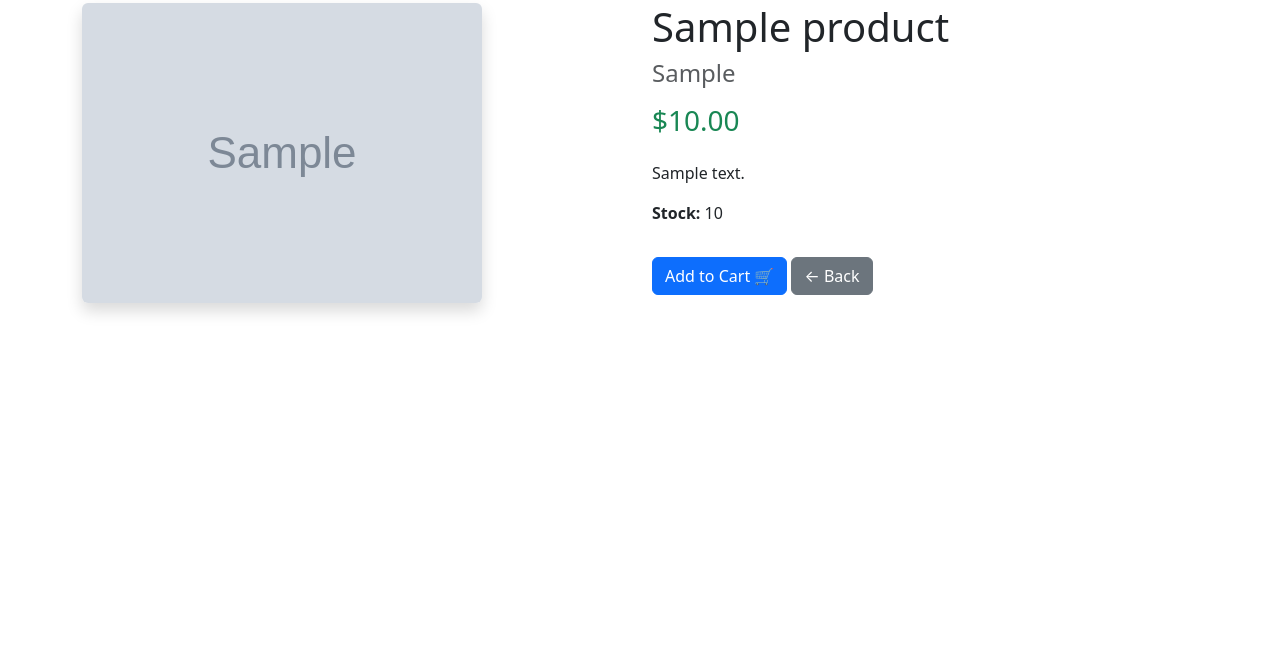
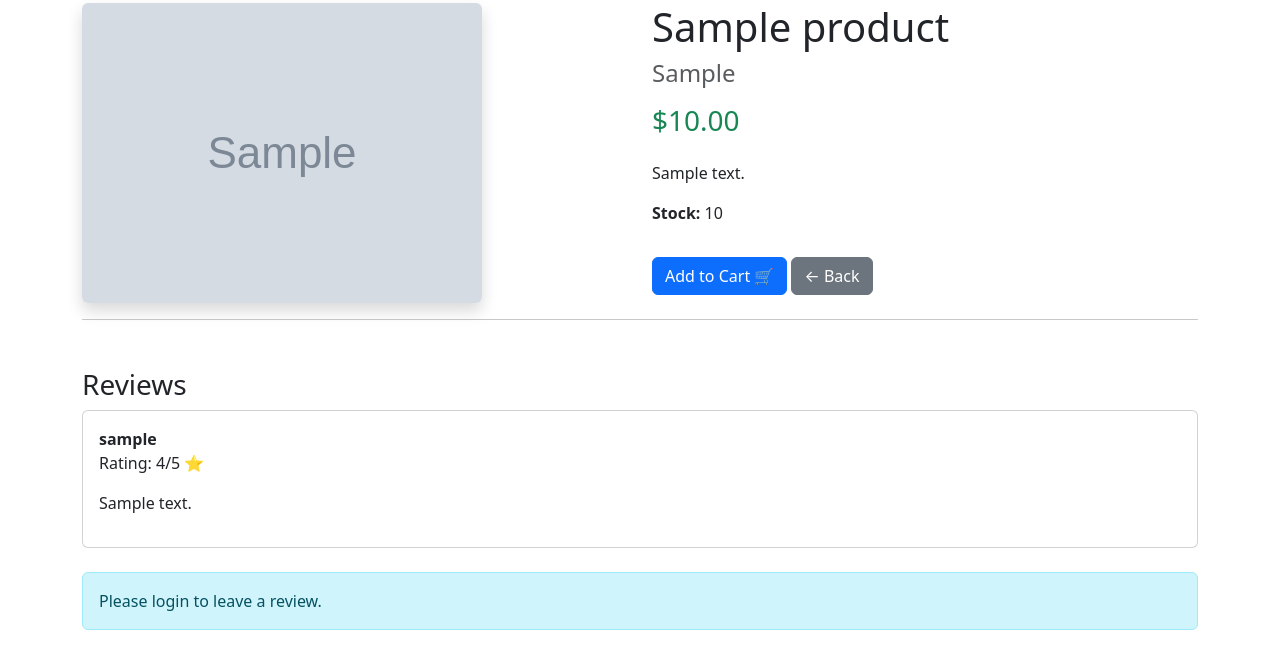
Before and after one commit to eleonora2687/shoe-store, a Django app: page /product/1/ in a window 1280 px wide. Shown: the part 101-770 px from the top of the page. Run offline with Django 5.2, Linux system fonts and the light colour scheme; tables that the repository leaves empty hold one stand-in row (values such as "Sample post"); grey boxes marked "Sample" are stand-in pictures.

Commit message:
Add product reviews and ratings system

```diff
--- a/products/admin.py
+++ b/products/admin.py
@@ -1,5 +1,6 @@
 from django.contrib import admin
-from .models import Product, Category
+from .models import Product, Category, Review
 
 admin.site.register(Product)
 admin.site.register(Category)
+admin.site.register(Review)
--- /dev/null
+++ b/products/forms.py
@@ -0,0 +1,32 @@
+from django import forms
+from .models import Review
+
+
+class ReviewForm(forms.ModelForm):
+
+    class Meta:
+        model = Review
+
+        fields = [
+            'rating',
+            'comment'
+        ]
+
+        widgets = {
+            'rating': forms.Select(
+                choices=[
+                    (1, '⭐'),
+                    (2, '⭐⭐'),
+                    (3, '⭐⭐⭐'),
+                    (4, '⭐⭐⭐⭐'),
+                    (5, '⭐⭐⭐⭐⭐'),
+                ]
+            ),
+
+            'comment': forms.Textarea(
+                attrs={
+                    'class': 'form-control',
+                    'rows': 4
+                }
+            )
+        }
--- a/products/models.py
+++ b/products/models.py
@@ -23,3 +23,29 @@ class Product(models.Model):
 
     def __str__(self):
         return self.name
+
+from django.contrib.auth.models import User
+
+class Review(models.Model):
+
+    product = models.ForeignKey(
+        Product,
+        on_delete=models.CASCADE,
+        related_name='reviews'
+    )
+
+    user = models.ForeignKey(
+        User,
+        on_delete=models.CASCADE
+    )
+
+    rating = models.IntegerField()
+
+    comment = models.TextField()
+
+    created_at = models.DateTimeField(
+        auto_now_add=True
+    )
+
+    def __str__(self):
+        return f"{self.user.username} - {self.product.name}"
--- a/products/templates/products/product_detail.html
+++ b/products/templates/products/product_detail.html
@@ -60,4 +60,93 @@
 
 </div>
 
+
+<hr>
+
+<h3 class="mt-5">
+    Reviews
+</h3>
+
+{% for review in reviews %}
+
+<div class="card mb-3">
+
+    <div class="card-body">
+
+        <strong>
+            {{ review.user.username }}
+        </strong>
+
+        <p>
+            Rating:
+            {{ review.rating }}/5 ⭐
+        </p>
+
+        <p>
+            {{ review.comment }}
+        </p>
+
+    </div>
+
+</div>
+
+{% empty %}
+
+<p>
+    No reviews yet.
+</p>
+
+{% endfor %}
+
+{% if user.is_authenticated %}
+
+<hr>
+
+<h3>
+    Leave a Review
+</h3>
+
+<form method="POST">
+
+    {% csrf_token %}
+
+    <div class="mb-3">
+
+        <label>
+            Rating
+        </label>
+
+        {{ form.rating }}
+
+    </div>
+
+    <div class="mb-3">
+
+        <label>
+            Comment
+        </label>
+
+        {{ form.comment }}
+
+    </div>
+
+    <button
+        type="submit"
+        class="btn btn-success"
+    >
+        Submit Review
+    </button>
+
+</form>
+
+{% else %}
+
+<div class="alert alert-info mt-4">
+
+    Please login to leave a review.
+
+</div>
+
+{% endif %}
+
 {% endblock %}
--- a/products/views.py
+++ b/products/views.py
@@ -1,6 +1,7 @@
 from django.db.models import Q # type: ignore
 from django.shortcuts import redirect, render, get_object_or_404 # type: ignore
-from .models import Product, Category
+from .models import Product, Category, Review
+from .forms import ReviewForm
 
 def product_list(request):
 
@@ -33,11 +34,50 @@ def product_list(request):
     )
 
 def product_detail(request, id):
-    product = get_object_or_404(Product, id=id)
 
-    return render(request, 'products/product_detail.html', {
-        'product': product
-    })
+    product = get_object_or_404(
+        Product,
+        id=id
+    )
+
+    if request.method == 'POST':
+
+        if request.user.is_authenticated:
+
+            form = ReviewForm(
+                request.POST
+            )
+
+            if form.is_valid():
+
+                review = form.save(
+                    commit=False
+                )
+
+                review.user = request.user
+                review.product = product
+
+                review.save()
+
+                return redirect(
+                    'product_detail',
+                    id=id
+                )
+
+    else:
+        form = ReviewForm()
+
+    reviews = product.reviews.all()
+
+    return render(
+        request,
+        'products/product_detail.html',
+        {
+            'product': product,
+            'reviews': reviews,
+            'form': form
+        }
+    )
 
 def add_to_cart(request, id):
     cart = request.session.get('cart', {})
```
Also changed, not shown: products/migrations/0003_review.py (added).
